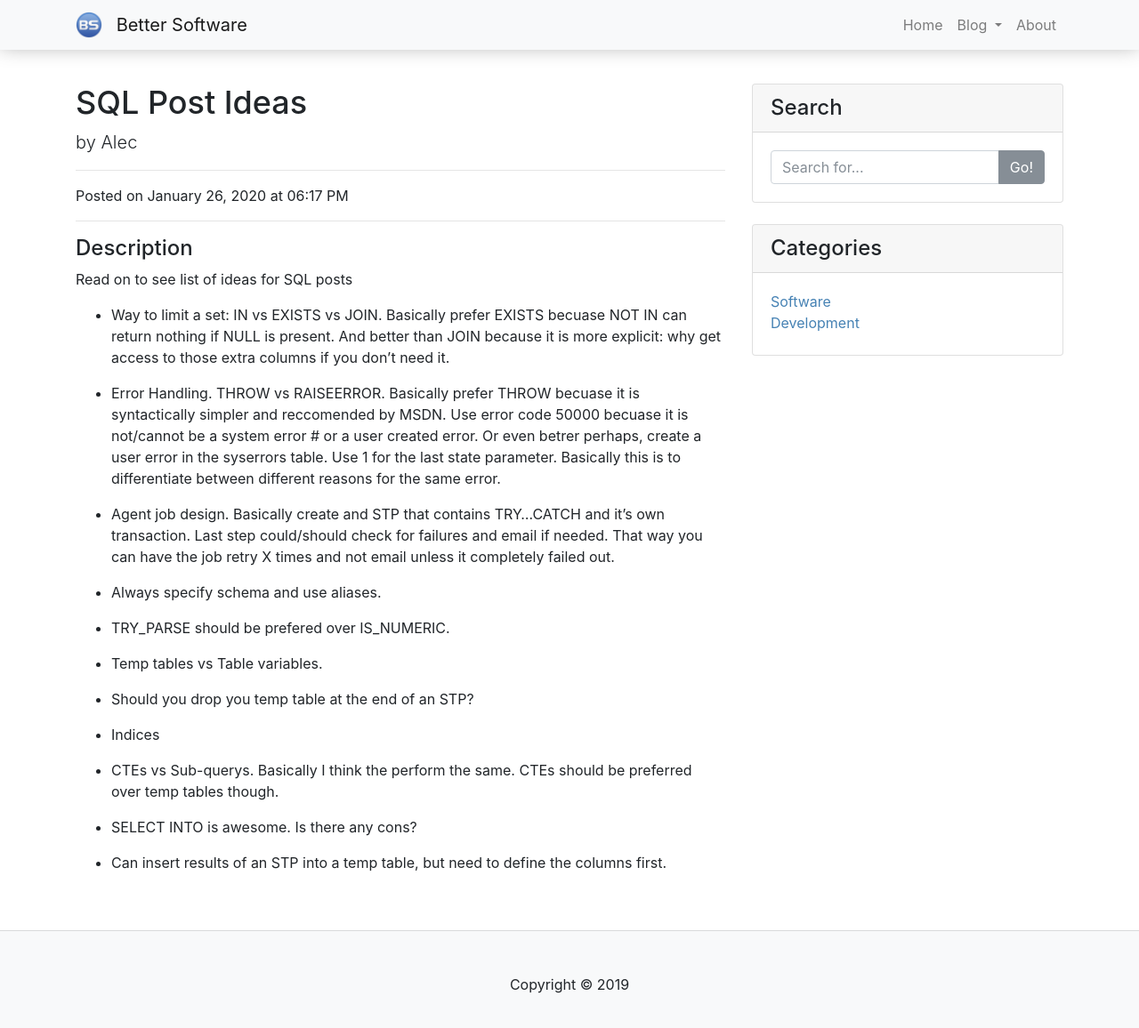
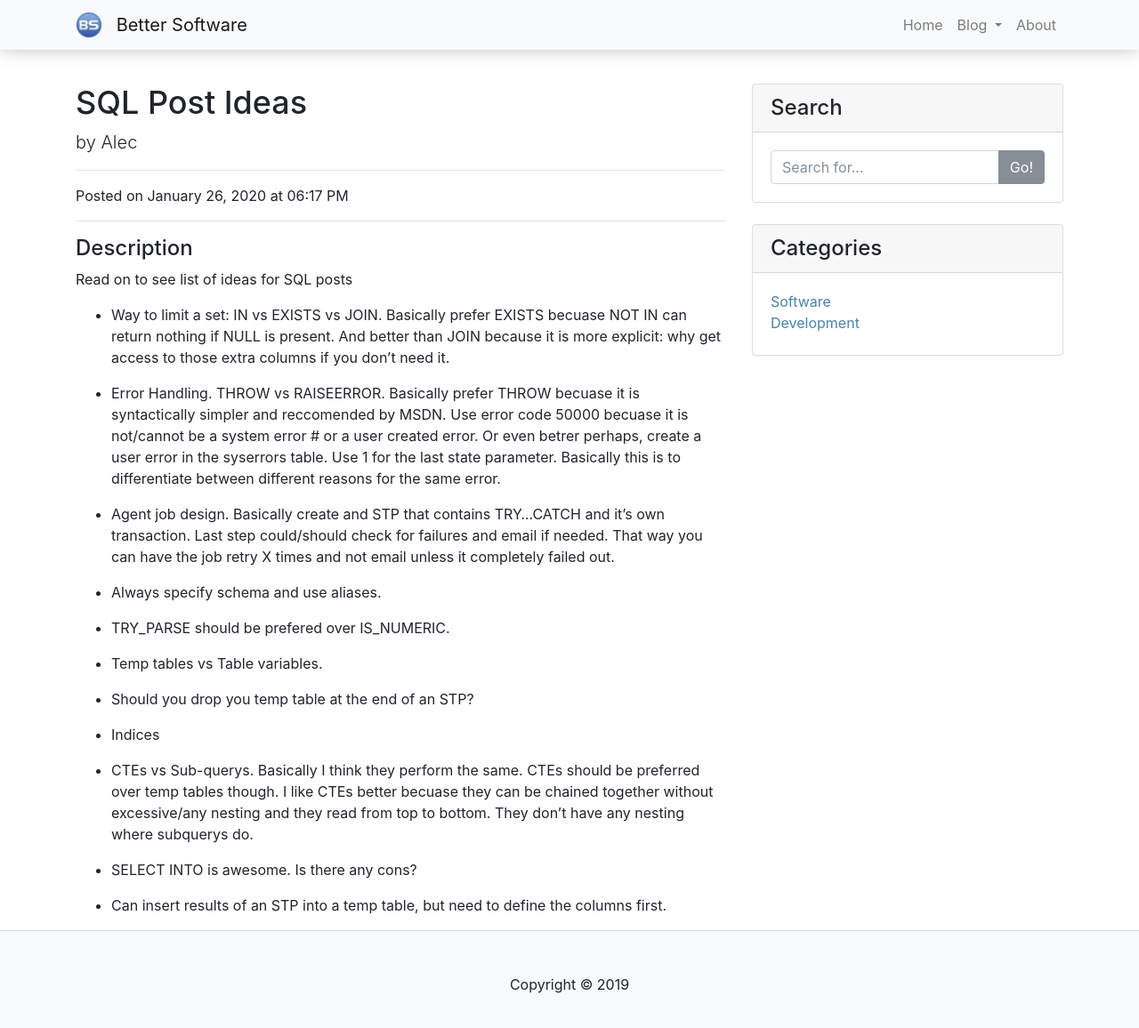
Before and after one commit to aroques/aroques.github.io, a Jekyll site: the page built from _posts/2020-01-26-sql-post-ideas.md, in a window 1280 px wide and 1166 px high. Shown: the top 1156 px of the window at 89% size. Built offline with Jekyll 4.4.1, drawn with Linux system fonts in a browser that asks for light colours.

Commit message:
Add more info to CTE bullet-point

```diff
--- a/_posts/2020-01-26-sql-post-ideas.md
+++ b/_posts/2020-01-26-sql-post-ideas.md
@@ -27,8 +27,8 @@ Read on to see list of ideas for SQL posts
 
 - Indices
 
-- CTEs vs Sub-querys. Basically I think the perform the same.
-  CTEs should be preferred over temp tables though.
+- CTEs vs Sub-querys. Basically I think they perform the same.
+  CTEs should be preferred over temp tables though. I like CTEs better becuase they can be chained together without excessive/any nesting and they read from top to bottom. They don't have any nesting where subquerys do.
 
 - SELECT INTO is awesome. Is there any cons?
 
```
